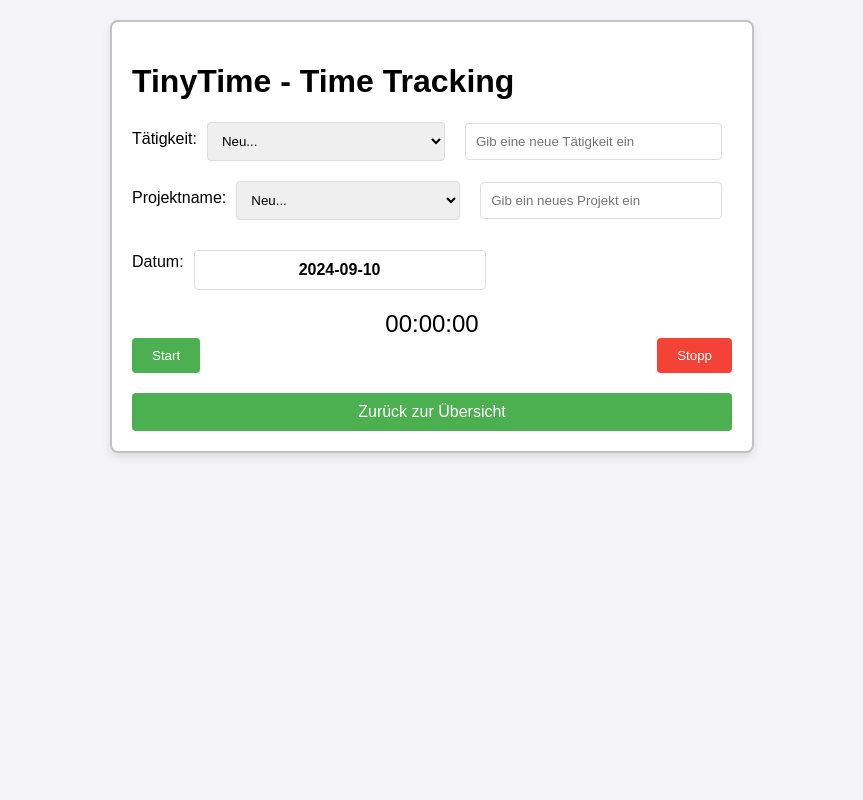
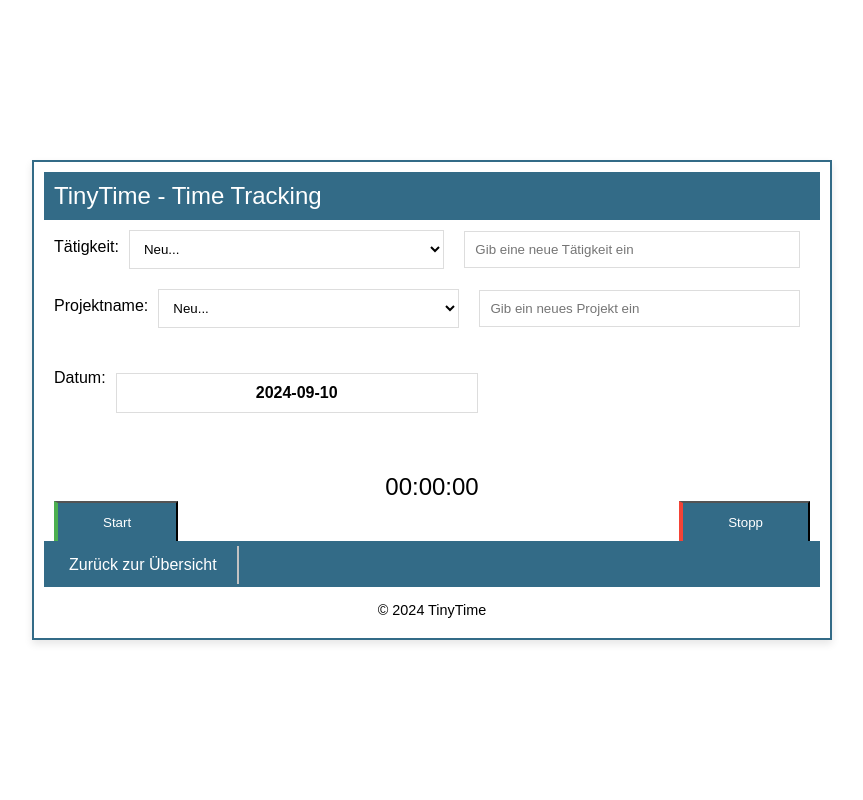
Before and after one commit to shift000/tinyTime, a Flask app: template templates/track.html in a window 1280 px wide. Shown: the whole page, without its empty margins (208-1071 px from the left). Run offline with Flask 3, Linux system fonts and the light colour scheme; the template is opened without the code that fills it, so the values that code supplies are empty; some libraries are stand-ins or nearby versions.

Commit message:
Design und Funktionalitätsupdate

```diff
--- a/gui.py
+++ b/gui.py
@@ -45,7 +45,9 @@
     entries = get_time_entries()
     output = StringIO()
     writer = csv.writer(output)
-    writer.writerow(['Task', 'Project', 'Duration', 'Start Time', 'End Time', 'Date'])
+    writer.writerow(['Aufgabe', 'Projekt', 'Dauer', 'Startzeit', 'Endzeit', 'Datum'])
+
+    filename = ''
 
     for entry in entries:
         writer.writerow([
@@ -56,12 +58,15 @@
             entry.get('end_time'),
             entry.get('date')
         ])
+        if not filename:
+            filename = entry.get('date')
+            filename = f'tasklist-{filename.replace(".", "-")}.csv'
 
     output.seek(0)
     return Response(
         output,
         mimetype="text/csv",
-        headers={"Content-Disposition": "attachment;filename=time_entries.csv"}
+        headers={"Content-Disposition": f"attachment;filename={filename}"}
     )
 
 def start_gui():
--- a/templates/track.html
+++ b/templates/track.html
@@ -4,24 +4,62 @@
     <meta charset="UTF-8">
     <meta name="viewport" content="width=device-width, initial-scale=1.0">
     <title>TinyTime - Time Tracking</title>
+    <!-- SweetAlert2 CSS -->
+    <script src="https://cdn.jsdelivr.net/npm/sweetalert2@11"></script>
+    <link rel="stylesheet" href="https://cdnjs.cloudflare.com/ajax/libs/animate.css/4.1.1/animate.min.css"/>
+
     <style>
         body {
             font-family: Arial, sans-serif;
-            background-color: #f4f4f9;
+            background-color: #fff;
             margin: 0;
-            padding: 20px;
+            padding: 0;
             display: flex;
-            flex-direction: column;
+            justify-content: center;
             align-items: center;
+            height: 100vh;
         }
         .container {
             width: 80%;
-            max-width: 600px;
+            max-width: 800px;
+            height: 60%;
+            margin: auto;
+            box-sizing: border-box;
+            border: 2px solid #336b87;
             background-color: #ffffff;
-            padding: 20px;
-            border: 2px solid #c2c2c2;
-            border-radius: 8px;
             box-shadow: 0 4px 8px rgba(0, 0, 0, 0.1);
+            display: flex;
+            flex-direction: column;
+            justify-content: space-between;
+            padding:10px;
+        }
+        .fhead {
+            background-color: #336b87;
+            color: white;
+            padding: 10px;
+            text-align: left;
+            font-size: 1.5em;
+        }
+        .fbody {
+            flex-grow: 1;
+            overflow-y: auto;
+            box-sizing:border-box;
+            padding:10px;
+        }
+        .control {
+            padding: 5px;
+            /*flex-grow: 1;*/
+            overflow-y: auto;
+            margin-bottom:5px;
+            background-color:#336b87;
+        }
+        .ffoot {
+            background-color: 90afc5;
+            padding: 10px;
+            text-align: center;
+            font-size: 0.9em;
+            border-bottom-left-radius: 8px;
+            border-bottom-right-radius: 8px;
         }
         .input-group {
             display: flex;
@@ -37,61 +75,78 @@
             padding: 10px;
             margin: 0 10px;
             border: 1px solid #ddd;
-            border-radius: 4px;
         }
         select {
             width: 45%;
+            background: #fff;
+        }
+        select:focus {
+            outline: none;
+        }
+        select::-ms-expand {
+            display: none;
+        }
+        select option {
+            background: #fff;
+            border: none;
         }
         .date-display {
             font-size: 1em;
             font-weight: bold;
             text-align: center;
-            margin-top: 10px;
-            border: 1px solid #ddd;
+            margin-top: 25px;
         }
         .button-group {
             display: flex;
             justify-content: space-between;
         }
         button {
-            padding: 10px 20px;
-            border: none;
-            border-radius: 4px;
+            padding: 12px 45px;
             cursor: pointer;
+            box-sizing:border-box;
+            background-color: #336b87;
         }
         .start-button {
-            background-color: #4CAF50;
             color: white;
+            border-left: 4px solid #4CAF50;
+            transition: .3s;
+        }.start-button:hover {
+            border-left: 4px solid #336b87;
         }
         .stop-button {
-            background-color: #f44336;
+            border-left: 4px solid #f44336;
             color: white;
+            transition: .3s;
+        }.stop-button:hover {
+            border-left: 4px solid #336b87;
         }
         .timer {
             font-size: 1.5em;
             text-align: center;
-            margin-top: 10px;
+            margin-top: 60px;
         }
         .back-button {
-            margin-top: 20px;
-            display: block;
+            display: inline-block;
             text-align: center;
             padding: 10px 20px;
-            background-color: #4CAF50;
+            background-color: #336b87;
             color: white;
             text-decoration: none;
-            border-radius: 4px;
+            border-right:2px solid #c2c2c2;
             transition: background-color 0.3s;
         }
         .back-button:hover {
-            background-color: #45a049;
+            background-color: #447c98;
         }
     </style>
 </head>
 <body>
     <div class="container">
-        <h1>TinyTime - Time Tracking</h1>
-        <form id="timeForm">
+        <div class="fhead">
+            TinyTime - Time Tracking
+        </div>
+        <div class="fbody">
+            <form id="timeForm">
             <div class="input-group">
                 <label for="task-select">Tätigkeit:</label>
                 <select id="task-select" name="task-select">
@@ -121,8 +176,14 @@
                 <button type="button" class="start-button" onclick="startTimer()">Start</button>
                 <button type="button" class="stop-button" onclick="stopTimer()">Stopp</button>
             </div>
-        </form>
-        <a href="{{ url_for('index') }}" class="back-button">Zurück zur Übersicht</a>
+            </form>
+        </div>
+        <div class="control">
+            <a href="{{ url_for('index') }}" class="back-button">Zurück zur Übersicht</a>
+        </div>
+        <div class="ffoot">
+            &copy; 2024 TinyTime
+        </div>
     </div>
 
     <script>
@@ -134,7 +195,19 @@
             startTime = new Date();
             timer = setInterval(() => {
                 elapsedTime = new Date() - startTime;
+                const taskSelect = document.getElementById('task-select');
+                const taskInput = document.getElementById('task-input');
+
+                let task = taskSelect.value;
+                if (taskSelect.value == "neu"){
+                    task = taskInput.value;
+                    if (task == ""){
+                        task = "Sonstiges";
+                    }
+                }
+
                 document.getElementById('timer').textContent = timeToString(elapsedTime);
+                document.title = timeToString(elapsedTime);
             }, 1000);
         }
 
@@ -149,8 +222,17 @@
             const projectInput = document.getElementById('project-input');
             const dateDisplay = document.getElementById('date-display');
 
-            const task = taskSelect.value === 'neu' ? taskInput.value : taskSelect.value;
-            const project = projectSelect.value === 'neu' ? projectInput.value : projectSelect.value;
+            let task = taskSelect.value;
+            if (taskSelect.value == "neu"){
+                task = taskInput.value;
+                if (task == ""){
+                    task = "Sonstiges";
+                }
+            }
+            let project = projectSelect.value === 'neu' ? projectInput.value : projectSelect.value;
+            if (project == ""){
+                project = "Sonstiges";
+            }
             const date = dateDisplay.textContent;
 
             const startTimeLocal = startTime.toLocaleString('de-DE', { hour12: false });
@@ -169,7 +251,20 @@
                 })
             }).then(response => response.json())
               .then(data => {
-                  alert(`Time tracked: Projekt ${project} [${duration}]`);
+                  Swal.fire({
+                    title: `${task} beendet..`,
+                    text: `${duration}`,
+                    icon: 'success', // Optionen: 'success', 'error', 'warning', 'info', 'question'
+                    confirmButtonText: 'Okay',
+                    background: '#fff', // Hintergrundfarbe
+                    color: '#333', // Textfarbe
+                    confirmButtonColor: '#3085d6', // Farbe des Bestätigungs-Buttons
+                    backdrop: true, // Hintergrundabdunkelung
+                    position: "center",
+                    customClass: {
+                        popup: 'custom-alert' // Optional: Eigene CSS-Klasse für weitere Anpassungen
+                    }
+                  });
                   document.getElementById('timeForm').reset();
                   document.getElementById('timer').textContent = '00:00:00';
                   elapsedTime = 0;
```
Also changed, not shown: templates/index.html (+44 -24 lines).
